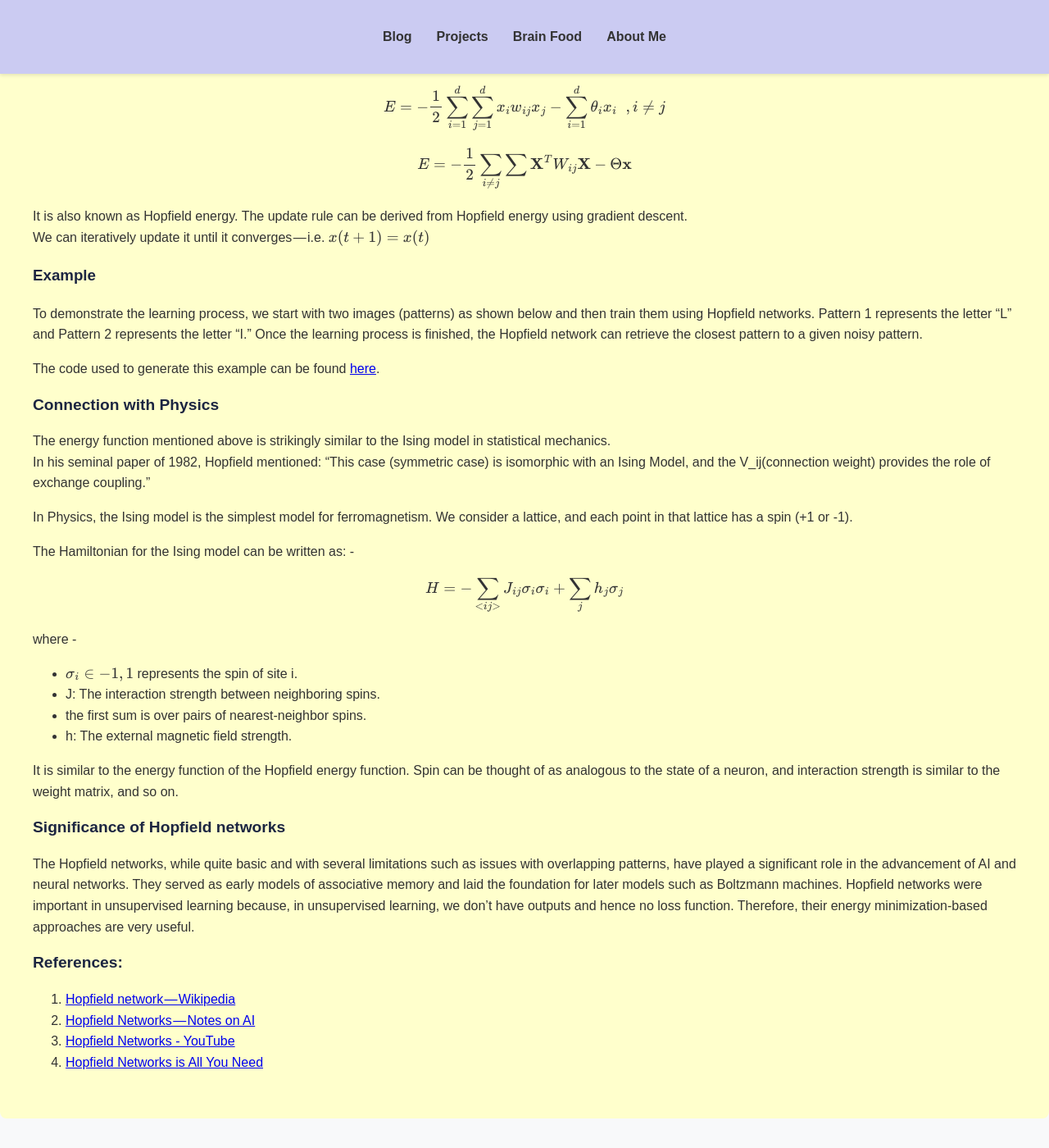
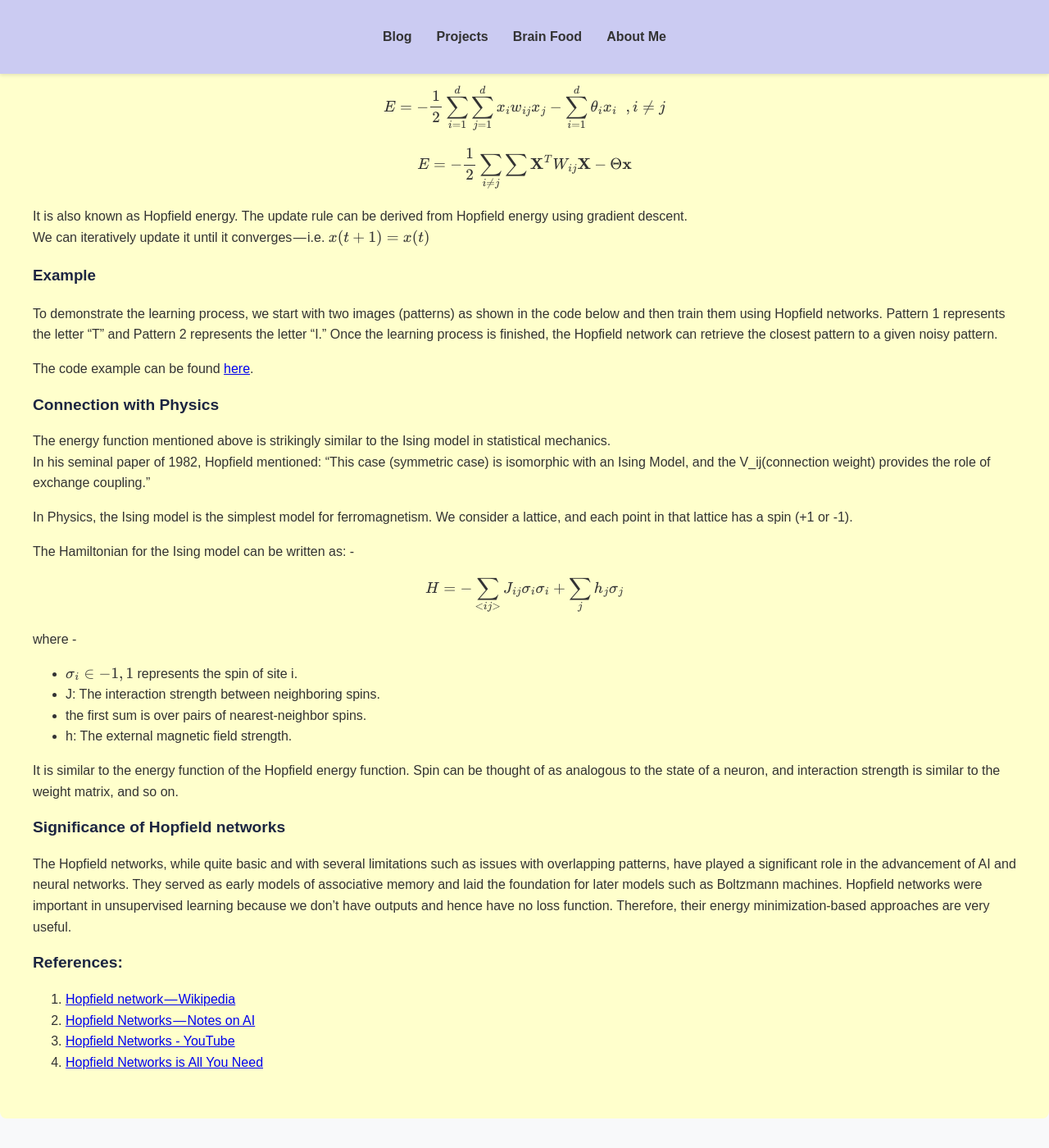
Before and after one commit to adhikarinarayan/adhikarinarayan.github.io, a Jekyll site: the page built from _posts/2024-10-12-Hofpield-networks.md, in a window 1280 px wide and 1400 px high, scrolled down 2887 px. Shown: the whole window at 82% size. Built offline with Jekyll 4.4.1, drawn with Linux system fonts in a browser that asks for light colours; formulas are drawn with MathJax 3; some of the changed text lies outside the part shown.

Commit message:
Update 2024-10-12-Hofpield-networks.md

```diff
--- a/_posts/2024-10-12-Hofpield-networks.md
+++ b/_posts/2024-10-12-Hofpield-networks.md
@@ -104,10 +104,10 @@ We can iteratively update it until it converges — i.e. $x(t+1)=x(t)$
 
 ### Example
 
-To demonstrate the learning process, we start with two images (patterns) as shown below and then train them using Hopfield networks. Pattern 1 represents the letter "L" and Pattern 2 represents the letter "I."
+To demonstrate the learning process, we start with two images (patterns) as shown in the code below and then train them using Hopfield networks. Pattern 1 represents the letter "T" and Pattern 2 represents the letter "I."
 Once the learning process is finished, the Hopfield network can retrieve the closest pattern to a given noisy pattern.
 
-The code used to generate this example can be found [here](https://github.com/adhikarinarayan/talks/blob/main/hopfield.ipynb).
+The code example can be found [here](https://github.com/adhikarinarayan/talks/blob/main/hopfield.ipynb).
 
 ## Connection with Physics
 The energy function mentioned above is strikingly similar to the Ising model in statistical mechanics.
@@ -128,7 +128,7 @@ where -
 It is similar to the energy function of the Hopfield energy function. Spin can be thought of as analogous to the state of a neuron, and interaction strength is similar to the weight matrix, and so on.
 ## Significance of Hopfield networks
 
-The Hopfield networks, while quite basic and with several limitations such as issues with overlapping patterns, have played a significant role in the advancement of AI and neural networks. They served as early models of associative memory and laid the foundation for later models such as Boltzmann machines. Hopfield networks were important in unsupervised learning because, in unsupervised learning, we don’t have outputs and hence no loss function. Therefore, their energy minimization-based approaches are very useful.
+The Hopfield networks, while quite basic and with several limitations such as issues with overlapping patterns, have played a significant role in the advancement of AI and neural networks. They served as early models of associative memory and laid the foundation for later models such as Boltzmann machines. Hopfield networks were important in unsupervised learning because we don’t have outputs and hence have no loss function. Therefore, their energy minimization-based approaches are very useful.
 
 ## References:
 
```
Also changed, not shown: other parts of _posts/2024-10-12-Hofpield-networks.md (+1 -1 lines).
